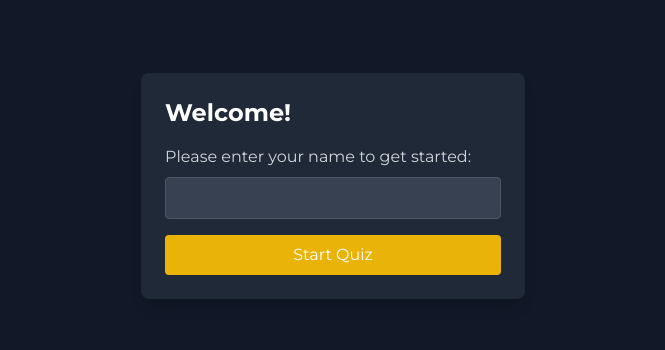
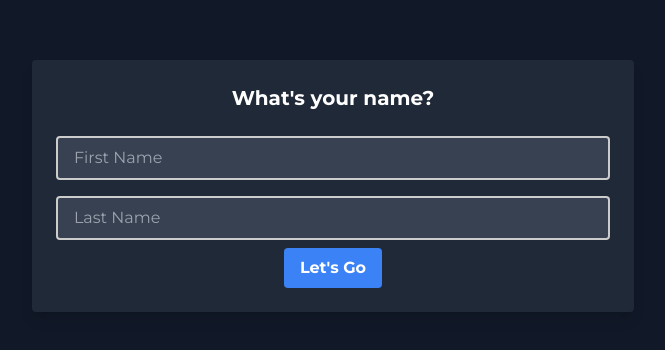
Before and after one commit to richardagaya/landingpage, a Next.js app: page /Skillstest in a window 1280 px wide. Shown: the part 214-564 px from the top of the page, without its empty margins (307-972 px from the left). Built offline with nearby package versions, Linux system fonts and the light colour scheme.

Commit message:
update the package.json file

```diff
--- a/package.json
+++ b/package.json
@@ -21,6 +21,8 @@
     "framer-motion": "^11.16.4",
     "next": "15.1.3",
     "react": "^19.0.0",
+    "react-dnd": "^16.0.1",
+    "react-dnd-html5-backend": "^16.0.1",
     "react-dom": "^19.0.0",
     "react-icons": "^5.4.0",
     "react-router-dom": "^7.1.1"
--- a/pages/Skillstest.tsx
+++ b/pages/Skillstest.tsx
@@ -1,254 +1,116 @@
-"use client";
-import React, { useState } from "react";
-import {
-  DndContext,
-  closestCenter,
-  PointerSensor,
-  useSensor,
-  useSensors,
-  DragEndEvent,
-} from "@dnd-kit/core";
-import {
-  arrayMove,
-  SortableContext,
-  verticalListSortingStrategy,
-  useSortable,
-} from "@dnd-kit/sortable";
-import { CSS } from "@dnd-kit/utilities";
-import { useRouter } from "next/router";
+import { useState } from 'react';
+import { useRouter } from 'next/router';
+import { questions, industryUrlMap, Answer } from '../helpers'; // Ensure correct path
 
-// Types
-type Answer = {
-  id: string;
-  text: string;
-};
-
-type Question = {
-  questionText: string;
-  type: "ranking" | "scoring";
-  answers: Answer[];
-};
-
-type RankingResponse = Answer[];
-type ScoringResponse = { id: string; text: string; score: number }[];
-type QuizResponse = RankingResponse | ScoringResponse;
-
-// Questions Data
-const questions: Question[] = [
-  {
-    questionText: "Who Success Story Inspires You The Most?",
-    type: "ranking",
-    answers: [
-      { id: "1", text: "Jeff Bezos" },
-      { id: "2", text: "Tony Robbins" },
-      { id: "3", text: "Mr Beast" },
-      { id: "4", text: "Elon Musk" },
-      { id: "5", text: "Warren Buffett" },
-    ],
-  },
-  {
-    questionText:
-      "It takes 1000 hours to gain financial freedom in any skill. Which of these industries do you have the most experience in?",
-    type: "ranking",
-    answers: [
-      { id: "6", text: "Ecommerce" },
-      { id: "7", text: "Sales" },
-      { id: "8", text: "Content creation" },
-      { id: "9", text: "Software development" },
-      { id: "10", text: "Trading" },
-    ],
-  },
-  {
-    questionText:
-      "Which industry would you be most excited to gain skill in? Drag and order your answers according to your preference (1 = top preferred, 5 = least preferred):",
-    type: "ranking",
-    answers: [
-      { id: "6", text: "Ecommerce" },
-      { id: "7", text: "Sales" },
-      { id: "8", text: "Content creation" },
-      { id: "9", text: "Software development" },
-      { id: "10", text: "Trading" },
-    ],
-  },
-];
-
-const AppQuiz = () => {
-  const [userName, setUserName] = useState("");
-  const [isGreetingComplete, setIsGreetingComplete] = useState(false);
+const Quiz = () => {
+  const [firstName, setFirstName] = useState("");
+  const [lastName, setLastName] = useState("");
+  const [isNameEntered, setIsNameEntered] = useState(false);
   const [isLoading, setIsLoading] = useState(false);
   const [currentQuestionIndex, setCurrentQuestionIndex] = useState(0);
-  const [responses, setResponses] = useState<{ question: Question; response: QuizResponse }[]>([]);
+  const [selectedAnswers, setSelectedAnswers] = useState<Answer[]>([]);
   const router = useRouter();
 
-  const currentQuestion = questions[currentQuestionIndex] || null;
-
-  const handlePairNavigation = (topTwoAnswers: string[]) => {
-    const pairMap: Record<string, string> = {
-      "Content creationEcommerce": "/pairs/ContentCreationEcommerce",
-      // Add other mappings here
-    };
-
-    const pairKey = topTwoAnswers.sort().join("");
-    const targetPath = pairMap[pairKey];
-
-    if (targetPath) {
-      router.push(targetPath);
+  const handleNameSubmit = () => {
+    if (firstName.trim() && lastName.trim()) {
+      setIsLoading(true);
+      setTimeout(() => {
+        setIsLoading(false);
+        setIsNameEntered(true);
+      }, 2000); // Simulate a loading time of 2 seconds
     } else {
-      console.error("No matching page found for the selected pair.");
-      alert("No matching path found!");
+      alert("Please enter both your first and last names.");
     }
   };
 
-  const goToNextQuestion = (response: QuizResponse) => {
-    setResponses((prev) => [...prev, { question: currentQuestion, response }]);
-    const nextIndex = currentQuestionIndex + 1;
+  const handleAnswerSelect = (answer: Answer) => {
+    setSelectedAnswers([...selectedAnswers, answer]);
+  };
 
-    if (nextIndex < questions.length) {
-      setCurrentQuestionIndex(nextIndex);
-    } else if (currentQuestionIndex === 2) {
-      const topTwoAnswers = (response as RankingResponse)
-        .slice(0, 2)
-        .map((answer) => answer.text);
-      handlePairNavigation(topTwoAnswers);
+  const handleNextQuestion = () => {
+    if (currentQuestionIndex < questions.length - 1) {
+      setCurrentQuestionIndex(currentQuestionIndex + 1);
     } else {
-      console.log("Quiz completed. Responses:", responses);
-      alert("Quiz Completed!");
+      router.push('/results'); // Navigate to results page or handle quiz completion
     }
   };
 
-  const handleStartQuiz = () => {
-    setIsLoading(true);
-    setTimeout(() => {
-      setIsLoading(false);
-      setIsGreetingComplete(true);
-    }, 2000);
-  };
+  const fullName = `${firstName} ${lastName}`;
 
-  if (!isGreetingComplete) {
+  if (isLoading) {
     return (
-      <div className="min-h-screen flex items-center justify-center bg-gray-900">
-        <div className="w-96 bg-gray-800 text-white p-6 rounded-lg shadow-lg">
-          {!userName ? (
-            <>
-              <h1 className="text-2xl font-bold mb-4">Welcome!</h1>
-              <label htmlFor="name" className="block mb-2 text-gray-300">
-                Please enter your name to get started:
-              </label>
-              <input
-                id="name"
-                type="text"
-                className="w-full px-3 py-2 border border-gray-600 rounded bg-gray-700 text-white mb-4"
-                value={userName}
-                onChange={(e) => setUserName(e.target.value)}
-              />
-              <button
-                onClick={handleStartQuiz}
-                disabled={!userName}
-                className="w-full px-4 py-2 bg-yellow-500 text-white rounded hover:bg-yellow-600"
-              >
-                {isLoading ? "Loading..." : "Start Quiz"}
-              </button>
-            </>
-          ) : (
-            <>
-              <h1 className="text-2xl font-bold mb-4">Hey {userName}!</h1>
-              <p className="mb-4 text-gray-300">Welcome! Get ready for your quiz.</p>
-              <button
-                onClick={() => setIsGreetingComplete(true)}
-                className="w-full px-4 py-2 bg-yellow-500 text-white rounded hover:bg-yellow-600"
-              >
-                Start Quiz
-              </button>
-            </>
-          )}
+      <div className="flex h-screen items-center justify-center bg-gray-900">
+        <div className="text-center text-white">
+          <h1 className="text-xl md:text-3xl">Hey {fullName}!</h1>
+          <p className="text-lg">Welcome to the Quiz!</p>
+          <div className="loader ease-linear rounded-full border-8 border-t-8 border-gray-200 h-32 w-32"></div>
         </div>
       </div>
     );
   }
 
-  if (!currentQuestion) {
-    return <div className="text-red-500">Error: Question not found!</div>;
+  if (!isNameEntered) {
+    return (
+      <div className="flex h-screen items-center justify-center bg-gray-900">
+        <div className="p-6 bg-gray-800 text-center rounded shadow-lg">
+          <h1 className="text-xl text-white font-bold mb-4">What's your name?</h1>
+          <input
+            type="text"
+            value={firstName}
+            onChange={e => setFirstName(e.target.value)}
+            placeholder="First Name"
+            className="input bg-gray-700 text-white border border-gray-600 p-2 rounded w-full mb-4"
+          />
+          <input
+            type="text"
+            value={lastName}
+            onChange={e => setLastName(e.target.value)}
+            placeholder="Last Name"
+            className="input bg-gray-700 text-white border border-gray-600 p-2 rounded w-full mb-4"
+          />
+          <button onClick={handleNameSubmit} className="btn bg-blue-500 hover:bg-blue-700 text-white font-bold py-2 px-4 rounded">
+            Let's Go
+          </button>
+        </div>
+      </div>
+    );
   }
 
+  const currentQuestion = questions[currentQuestionIndex];
   return (
-    <div className="min-h-screen flex items-center justify-center bg-gray-900">
-      <div className="w-96 bg-gray-800 text-white p-6 rounded-lg shadow-lg">
-        <h2 className="text-xl font-semibold mb-2 text-yellow-500">
-          Question {currentQuestionIndex + 1}/{questions.length}
-        </h2>
-        <p className="mb-4 text-gray-300">{currentQuestion.questionText}</p>
-        <RankingQuestion
-          question={currentQuestion}
-          onSubmit={(response) => goToNextQuestion(response)}
-        />
+    <div className="flex h-screen items-center justify-center bg-gray-900">
+      <div className="w-full max-w-xl p-6 bg-gray-800 text-center rounded shadow-lg">
+        <h1 className="text-xl text-white font-bold mb-6">{currentQuestion.questionText}</h1>
+        <div className="space-y-4">
+          {currentQuestion.answers.map((answer) => (
+            <button
+              key={answer.id}
+              onClick={() => handleAnswerSelect(answer)}
+              className="block w-full py-2 px-4 text-sm text-white bg-blue-500 hover:bg-blue-700 rounded"
+            >
+              {answer.text}
+            </button>
+          ))}
+        </div>
+        <div className="flex justify-between items-center mt-6">
+          {currentQuestionIndex > 0 && (
+            <button
+              onClick={() => setCurrentQuestionIndex(currentQuestionIndex - 1)}
+              className="py-2 px-4 bg-red-500 hover:bg-red-700 text-white font-bold rounded"
+            >
+              Previous
+            </button>
+          )}
+          <button
+            onClick={handleNextQuestion}
+            className="py-2 px-6 bg-green-500 hover:bg-green-700 text-white font-bold rounded"
+          >
+            {currentQuestionIndex === questions.length - 1 ? "Finish" : "Next"}
+          </button>
+        </div>
       </div>
     </div>
   );
 };
 
-const RankingQuestion = ({
-  question,
-  onSubmit,
-}: {
-  question: Question;
-  onSubmit: (response: RankingResponse) => void;
-}) => {
-  const [answers, setAnswers] = useState(question.answers);
-
-  const sensors = useSensors(useSensor(PointerSensor));
-
-  const handleDragEnd = (event: DragEndEvent) => {
-    const { active, over } = event;
-
-    if (active.id !== over?.id) {
-      setAnswers((items) => {
-        const oldIndex = items.findIndex((item) => item.id === active.id);
-        const newIndex = items.findIndex((item) => item.id === over?.id);
-        return arrayMove(items, oldIndex, newIndex);
-      });
-    }
-  };
-
-  return (
-    <DndContext sensors={sensors} collisionDetection={closestCenter} onDragEnd={handleDragEnd}>
-      <SortableContext items={answers} strategy={verticalListSortingStrategy}>
-        <ul className="space-y-2">
-          {answers.map((answer) => (
-            <SortableItem key={answer.id} id={answer.id}>
-              {answer.text}
-            </SortableItem>
-          ))}
-        </ul>
-      </SortableContext>
-      <button
-        onClick={() => onSubmit(answers)}
-        className="mt-4 px-4 py-2 bg-yellow-500 text-white rounded hover:bg-yellow-600"
-      >
-        Next
-      </button>
-    </DndContext>
-  );
-};
-
-const SortableItem = ({ id, children }: { id: string; children: React.ReactNode }) => {
-  const { attributes, listeners, setNodeRef, transform, transition } = useSortable({ id });
-
-  const style = {
-    transform: CSS.Transform.toString(transform),
-    transition,
-  };
-
-  return (
-    <li
-      ref={setNodeRef}
-      style={style}
-      {...attributes}
-      {...listeners}
-      className="bg-gray-700 p-4 rounded-lg border border-gray-600 cursor-pointer"
-    >
-      {children}
-    </li>
-  );
-};
-
-export default AppQuiz;
+export default Quiz;
--- a/styles/globals.css
+++ b/styles/globals.css
@@ -7,4 +7,64 @@ body {
     font-family: 'Montserrat', sans-serif;
     margin: 0;
     padding: 0;
+    background-color: #b12a2a; /* Light grey background */
   }
+  /* globals.css */
+
+.bg-darkblue {
+  background-color: #2c3e50; /* Adjust the color as needed */
+}
+
+.loader {
+  border: 16px solid #f3f3f3; /* Light grey */
+  border-top: 16px solid #3498db; /* Blue */
+  border-radius: 50%;
+  width: 120px;
+  height: 120px;
+  animation: spin 2s linear infinite;
+  margin: auto; /* Centers the loader */
+}
+
+@keyframes spin {
+  0% { transform: rotate(0deg); }
+  100% { transform: rotate(360deg); }
+}
+
+.text-white {
+  color: white;
+}
+
+.text-gold {
+  color: #d4af37; /* Gold color */
+}
+
+.bg-gold {
+  background-color: #d4af37; /* Gold color */
+  /* Additional hover effect */
+  transition: background-color 0.3s ease;
+}
+
+.bg-gold:hover {
+  background-color: #b7950b; /* Darker shade for hover state */
+}
+
+.input, .button {
+  padding: 8px 16px;
+  border: none;
+  border-radius: 4px;
+  margin: 8px 0;
+}
+
+.input {
+  border: 2px solid #ccc;
+}
+
+.button {
+  background-color: #3498db;
+  color: white;
+  cursor: pointer;
+}
+
+.button:hover {
+  background-color: #2980b9;
+}
```
Also changed, not shown: 1 other file (tests, documents, lock files or other folders).
